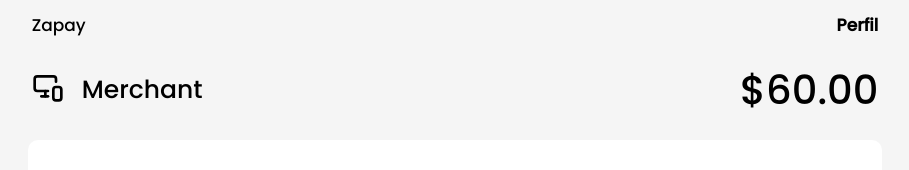
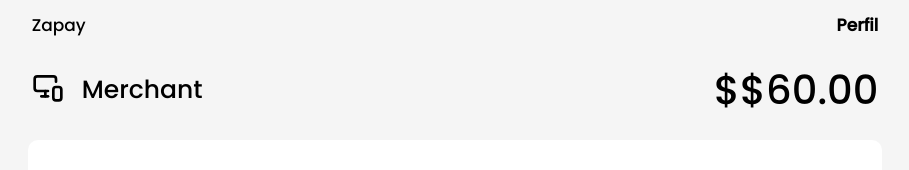
Before and after one commit to Oj2345/proyecto-1, a Next.js app: page /transaction/1 in a window 1280 px wide. Shown: the top 170 px of the page, without its empty margins (185-1094 px from the left). Built offline with nearby package versions, Linux system fonts and the light colour scheme.

Commit message:
feat:  change prop price type string to number

```diff
--- a/components/PaymentType.tsx
+++ b/components/PaymentType.tsx
@@ -16,7 +16,7 @@ export const types = {
 export interface PaymentTypeProps {
   icon?: React.ReactNode;
   title?: string;
-  price: string;
+  price: number;
   type?: "online-store" | "merchant";
 }
 export default function PaymentType({
@@ -35,7 +35,7 @@ export default function PaymentType({
           <p className={style.title}>{title}</p>
         </div>
         <a href="#" className={style.price}>
-          {price}
+          ${price}
         </a>
       </div>
     </section>
```
